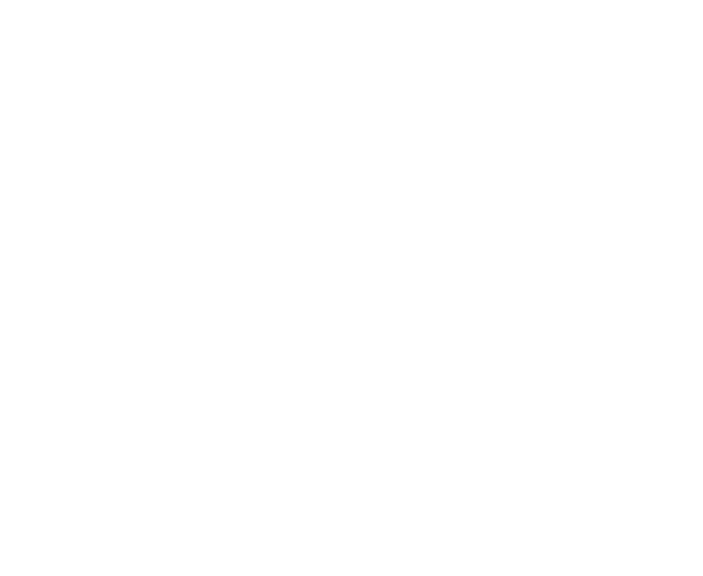
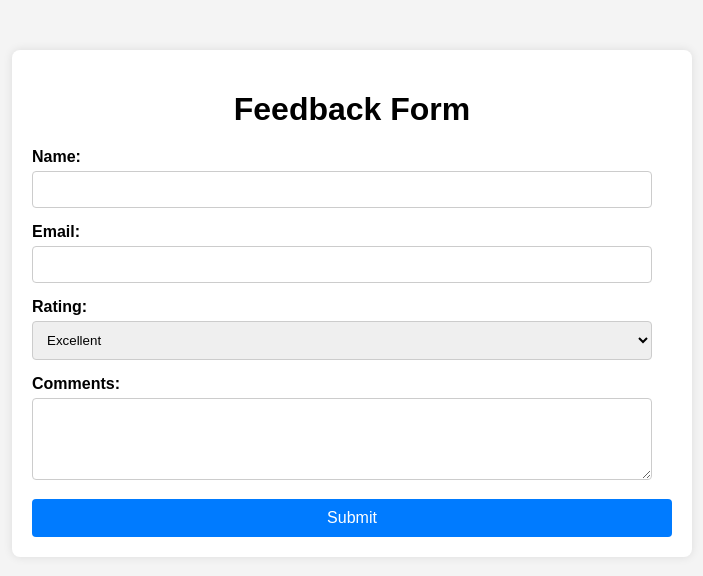
Before and after one commit to Ayan-farhad/Assignment3-SMIT, a plain HTML site: page Feedback/index.html in a window 1280 px wide. Shown: the whole page, without its empty margins (288-991 px from the left). Drawn offline with Linux system fonts and the light colour scheme.

Commit message:
Assginment done

```diff
--- a/Feedback/index.html
+++ b/Feedback/index.html
@@ -1,11 +1,42 @@
 <!DOCTYPE html>
 <html lang="en">
+
 <head>
     <meta charset="UTF-8">
     <meta name="viewport" content="width=device-width, initial-scale=1.0">
     <title>Feedback Form</title>
+    <link rel="stylesheet" href="style.css">
 </head>
+
 <body>
+    <div class="container">
+        <h1>Feedback Form</h1>
+        <form action="/submit_feedback" method="post">
+            <div class="form-group">
+                <label for="name">Name:</label>
+                <input type="text" class="Input-style" name="name" required>
+            </div>
+            <div class="form-group">
+                <label for="email">Email:</label>
+                <input type="email" class="Input-style" name="email" required>
+            </div>
+            <div class="form-group">
+                <label for="rating">Rating:</label>
+                <select class="Input-style" id="rating" name="rating" required>
+                    <option value="5">Excellent</option>
+                    <option value="4">Very Good</option>
+                    <option value="3">Good</option>
+                    <option value="2">Fair</option>
+                    <option value="1">Poor</option>
+                </select>
+            </div>
+            <div class="form-group">
+                <label for="comments">Comments:</label>
+                <textarea class="Input-style" name="comments" rows="4" required></textarea>
+            </div>
+            <button type="submit">Submit</button>
+        </form>
+    </div>
+</body>
 
-</body>
 </html>
--- /dev/null
+++ b/Feedback/style.css
@@ -0,0 +1,54 @@
+body {
+    font-family: Arial, sans-serif;
+    background-color: #f4f4f4;
+    margin: 0;
+    padding: 0;
+}
+
+.container {
+    width: 50%;
+    margin: 50px auto;
+    padding: 20px;
+    background-color: #fff;
+    box-shadow: 0 0 10px rgba(0, 0, 0, 0.1);
+    border-radius: 8px;
+}
+
+h1 {
+    text-align: center;
+    margin-bottom: 20px;
+}
+
+.form-group {
+    margin-bottom: 15px;
+}
+
+label {
+    display: block;
+    margin-bottom: 5px;
+    font-weight: bold;
+}
+
+.Input-style {
+    width: calc(100% - 20px);
+    padding: 10px;
+    border: 1px solid #ccc;
+    border-radius: 4px;
+    box-sizing: border-box;
+}
+
+button {
+    display: block;
+    width: 100%;
+    padding: 10px;
+    background-color: #007BFF;
+    color: white;
+    border: none;
+    border-radius: 4px;
+    cursor: pointer;
+    font-size: 16px;
+}
+
+button:hover {
+    background-color: #0056b3;
+}
```
Also changed, not shown: index.html (+7 -2 lines), style.css (+27 -4 lines).
